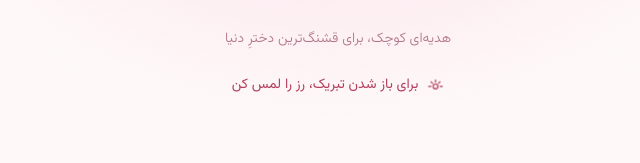
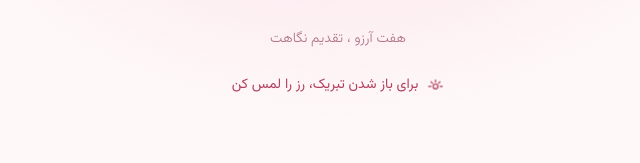
Before and after one commit to Mohammadhosseini11/Fatemeh-Roshdi-, a plain HTML site: page index.html in a window 1280 px wide. Shown: the part 583-746 px from the top of the page, 336-976 px from the left. Drawn offline with Linux system fonts and the light colour scheme; a web font is replaced by a local one.

Commit message:
Update index.html

```diff
--- a/index.html
+++ b/index.html
@@ -197,7 +197,7 @@ footer{position:relative;z-index:2;text-align:center;padding:8px 20px 30px;font-
     <div class="rose-scale"><div id="coverRose"></div></div>
   </div>
   <h1 class="cover-name">فاطمه رشدی</h1>
-  <p class="cover-sub">هدیه‌ای کوچک، برای قشنگ‌ترین دخترِ دنیا</p>
+  <p class="cover-sub">هفت آرزو ، تقدیم نگاهت</p>
   <p class="cover-hint">
     <svg viewBox="0 0 24 24" width="17" height="17" fill="none" stroke="currentColor" stroke-width="1.9" stroke-linecap="round" stroke-linejoin="round" aria-hidden="true">
       <circle cx="12" cy="14.6" r="3.3"/>
```
